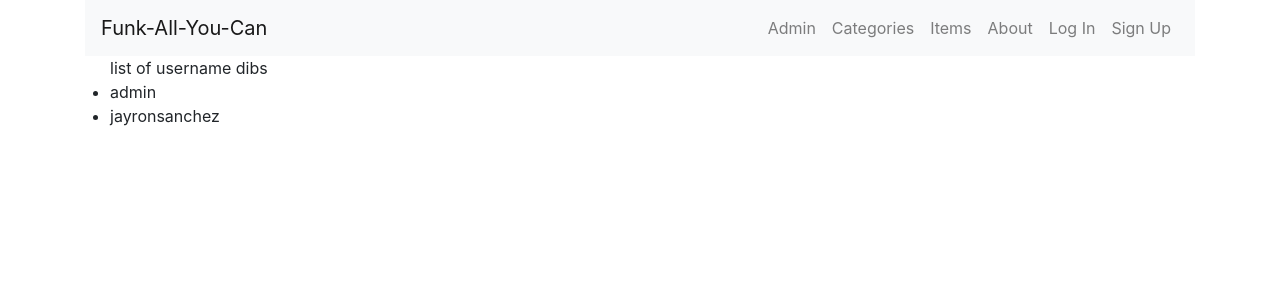
After one commit to jayronsanchez/website_project, a Django app: page /inventory/list_item/2 in a window 1280 px wide. The commit adds this page. Shown: the top 300 px of the page. Run offline with Django 3.2, Linux system fonts and the light colour scheme; data comes from the database, SQL or seed files in the repository; both versions use the stored data as it was after the commit; some libraries are stand-ins or nearby versions.

Commit message:
added dibs functionality

```diff
--- a/funkoSite/inventory/admin.py
+++ b/funkoSite/inventory/admin.py
@@ -3,3 +3,4 @@ from inventory import models
 # Register your models here.
 admin.site.register(models.Category)
 admin.site.register(models.Item)
+admin.site.register(models.UserDibs)
--- a/funkoSite/inventory/models.py
+++ b/funkoSite/inventory/models.py
@@ -1,5 +1,8 @@
 from django.db import models
 from django.urls import reverse
+from django.contrib.auth import get_user_model
+
+User = get_user_model()
 
 class Category(models.Model):
     category_name = models.CharField(max_length=256)
@@ -34,8 +37,21 @@ class Item(models.Model):
     item_category = models.ForeignKey(Category, related_name='items', on_delete=models.CASCADE)
     item_condition = models.PositiveSmallIntegerField(choices=BOX_CONDITION)
 
+    # item can be 'dibs' by multiple users. Users can dibs multiple items
+    item_user_dibs = models.ManyToManyField(User, through='UserDibs')
+
     def get_absolute_url(self):
         return reverse('system_tailoring')
 
     def __str__(self):
         return self.item_name
+
+class UserDibs(models.Model):
+    item = models.ForeignKey(Item, related_name='item', on_delete=models.CASCADE)
+    user = models.ForeignKey(User, related_name='user_dibs', on_delete=models.CASCADE)
+
+    def __str__(self):
+        return self.user.username
+
+    class Meta:
+        unique_together = ('item', 'user')
--- a/funkoSite/inventory/urls.py
+++ b/funkoSite/inventory/urls.py
@@ -17,4 +17,6 @@ urlpatterns = [
     path('list_category/', views.CategoryListView.as_view(), name='list_category'),
     path('list_category/<int:pk>/', views.CategoryDetailView.as_view(), name='detail_category'),
     path('list_item/', views.ItemListView.as_view(), name='list_item'),
+    path('list_item/dibs/<int:pk>', views.ItemDibs.as_view(), name='item_dibs'),
+    path('list_item/<int:pk>', views.ItemDetailView.as_view(), name='detail_item'),
 ]
--- a/funkoSite/inventory/views.py
+++ b/funkoSite/inventory/views.py
@@ -55,12 +55,17 @@
 
 
 # from django.shortcuts import render, redirect
-from django.urls import reverse_lazy
+from django.urls import reverse_lazy, reverse
 from django.views.generic import (ListView, DetailView,
                                   CreateView, UpdateView,
-                                  DeleteView, TemplateView)
+                                  DeleteView, TemplateView,
+                                  RedirectView)
 # from django.http import HttpResponse
 from inventory import models
+from django.contrib.auth.mixins import LoginRequiredMixin
+from django.shortcuts import get_object_or_404
+from django.contrib import messages
+from django.db import IntegrityError
 
 class CategoryCreateView(CreateView):
     model = models.Category
@@ -128,6 +133,42 @@ class ItemDeleteView(DeleteView):
 class ItemListView(ListView):
     model = models.Item
 
+class ItemDetailView(DetailView):
+    model = models.Item
+
+class ItemDibs(LoginRequiredMixin, RedirectView):
+    def get_redirect_url(self, *args, **kwargs):
+        return reverse('inventory:detail_item', kwargs={'pk':self.kwargs.get('pk')})
+
+    def get(self, request, *args, **kwargs):
+        item = get_object_or_404(models.Item, pk=self.kwargs.get('pk'))
+        try:
+            models.UserDibs.objects.create(user=self.request.user, item=item)
+        except IntegrityError:
+            messages.warning(self.request, 'Warning already a member!')
+        else:
+            messages.success(self.request, 'You are now a member!')
+
+        return super().get(request, *args, **kwargs)
+
+# class ItemUndibs(LoginRequiredMixin, generic.RedirectView):
+#     def get_redirect_url(self, *args, **kwargs):
+#         return reverse('groups:single', kwargs={'slug':self.kwargs.get('slug')})
+
+#     def get(self, request, *args, **kwargs):
+#         try:
+#             membership = models.GroupMember.objects.filter(
+#                 user=self.request.user,
+#                 group__slug=self.kwargs.get('slug')
+#             ).get()
+#         except models.GroupMember.DoesNotExist:
+#             messages.warning(self.request, 'Sorry you are not in this group!')
+#         else:
+#             membership.delete()
+#             messages.success(self.request, 'You have left the group!')
+
+#         return super().get(request, *args, **kwar
+
 class SystemTailoringCategory(TemplateView):
     template_name = 'system_tailoring\system_tailoring_category.html'
 
--- /dev/null
+++ b/funkoSite/templates/inventory/item_detail.html
@@ -0,0 +1,12 @@
+<!DOCTYPE html>
+{% extends 'base.html' %}
+{% block title %}Item Details{% endblock %}
+{% block content %}
+    <div class="row">
+        <ul>list of username dibs
+        {% for dibs in item.item_user_dibs.all %}
+            <li>{{dibs.username}}</li>
+        {% endfor %}
+        </ul>
+    </div>
+{% endblock %}
--- a/funkoSite/templates/inventory/item_list_template.html
+++ b/funkoSite/templates/inventory/item_list_template.html
@@ -1,6 +1,7 @@
 <div class="row">
     {% for item in item_list %}
-        {% include 'inventory/item_card.html' with image=item.item_image.url title=item.item_name amount=item.item_price condition=item.item_condition text=item.item_description button_name="Buy" %}
+        {% url 'inventory:item_dibs' pk=item.pk as my_path %}
+        {% include 'inventory/item_card.html' with image=item.item_image.url title=item.item_name amount=item.item_price condition=item.item_condition text=item.item_description button_name="Dibs!" path=my_path %}
     {% empty %}
         <h1>List is Empty!</h1>
     {% endfor %}
```
Also changed, not shown: funkoSite/db.sqlite3, funkoSite/inventory/migrations/0005_auto_20190310_1051.py (added), funkoSite/inventory/migrations/0006_auto_20190310_1055.py (added), funkoSite/inventory/migrations/0007_auto_20190310_1114.py (added), funkoSite/users/migrations/0002_user_item_user_dibs.py (added), funkoSite/users/migrations/0003_remove_user_item_user_dibs.py (added), 1 other file.
